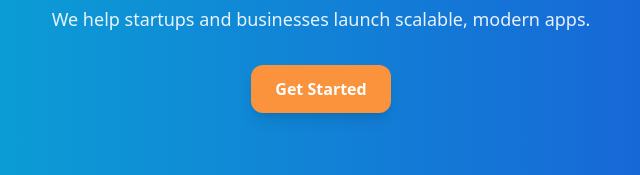
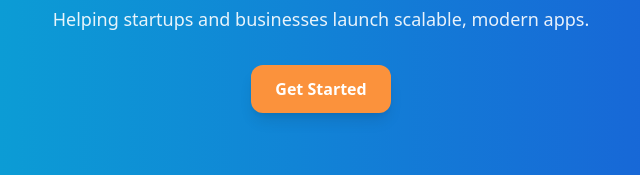
Before and after one commit to appreadystudio/appreadystudio.github.io, a plain HTML site: page index.html in a window 1280 px wide. Shown: the part 371-546 px from the top of the page, 319-959 px from the left. Drawn offline with nearby package versions, Linux system fonts and the light colour scheme.

Commit message:
Update text.

```diff
--- a/index.html
+++ b/index.html
@@ -14,7 +14,7 @@
         <img src="logo.png" alt="App Ready logo" class="w-full h-full object-contain">
       </div>
       <h1 class="text-5xl font-bold mb-4"><span class="text-white">Your Idea.</span> <span class="text-orange-400">App Ready.</span></h1>
-      <p class="text-lg mb-8 text-white/90">We help startups and businesses launch scalable, modern apps.</p>
+      <p class="text-lg mb-8 text-white/90">Helping startups and businesses launch scalable, modern apps.</p>
       <div class="flex items-center justify-center gap-4 flex-wrap">
         <button onclick="document.getElementById('contact').scrollIntoView({ behavior: 'smooth' })" class="bg-orange-400 hover:bg-orange-500 text-white font-semibold py-3 px-6 rounded-xl shadow-lg transition focus:outline-none focus:ring-4 focus:ring-orange-300">Get Started</button>
         <!-- <button class="bg-white text-blue-700 font-semibold py-3 px-6 rounded-xl shadow-lg hover:bg-gray-100 transition focus:outline-none focus:ring-4 focus:ring-white/60">Our Experience</button> -->
```
